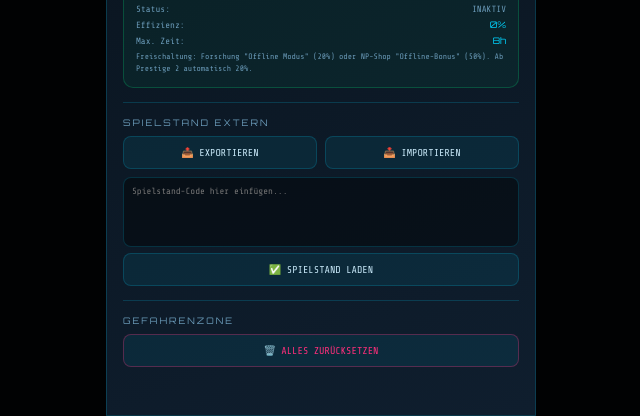
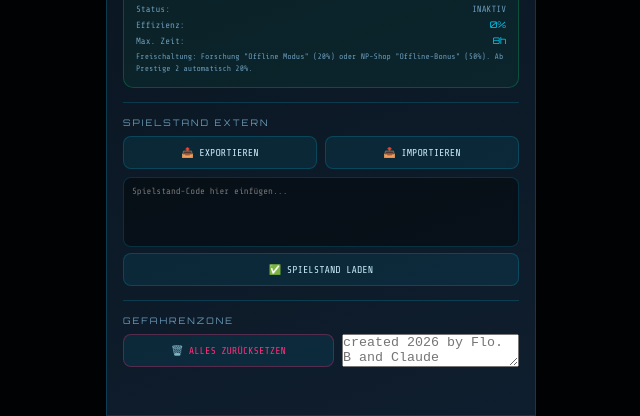
Before and after one commit to olfbert/ga, a plain HTML site: page index.html in a window 1280 px wide. Both pictures are taken after a click on the button "⚙️". Shown: the part 384-800 px from the top of the page, without its empty margins (319-959 px from the left). Drawn offline with nearby package versions, Linux system fonts and the light colour scheme.

Commit message:
index.html aktualisieren

```diff
--- a/index.html
+++ b/index.html
@@ -335,6 +335,7 @@ main::-webkit-scrollbar{display:none;}
     <div class="opt-stitle">GEFAHRENZONE</div>
     <div class="opt-row">
       <button class="opt-btn danger" id="resetBtn">🗑️ ALLES ZURÜCKSETZEN</button>
+      <textarea placeholder="created 2026 by Flo. B and Claude"></textarea>
     </div>
   </div>
 </div>
```
